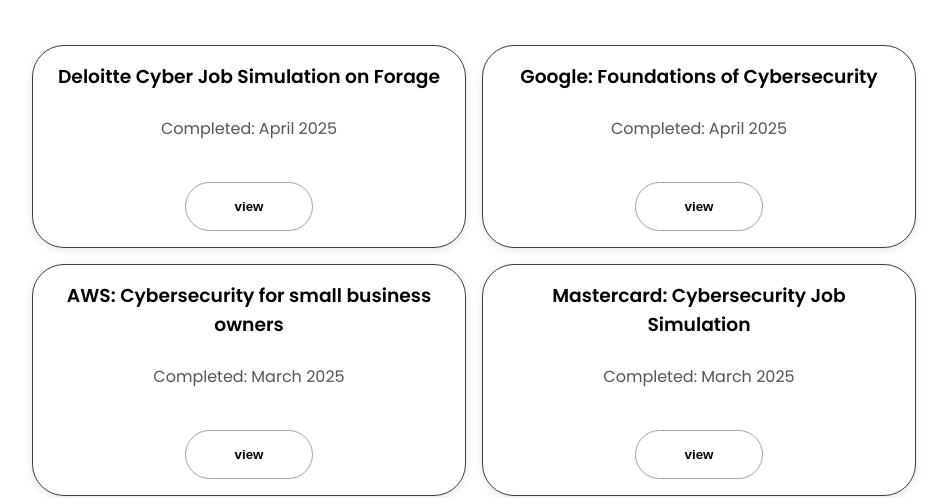
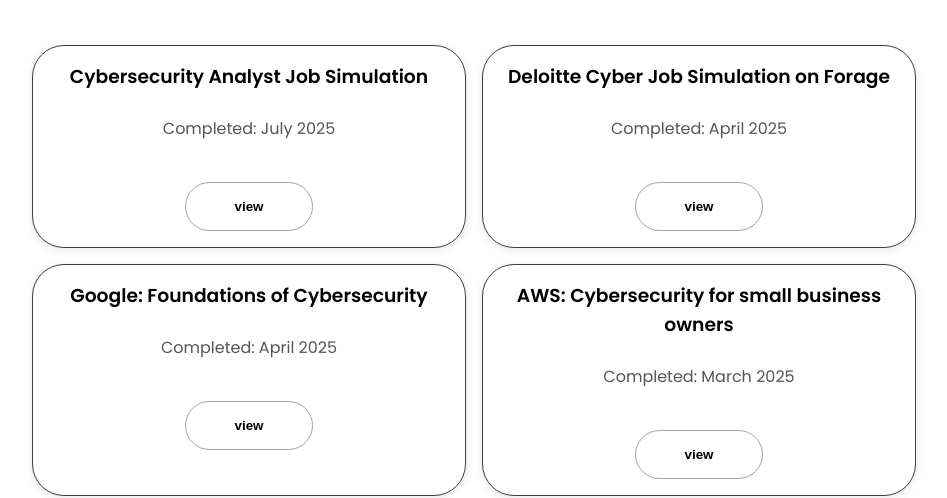
Before and after one commit to smuktha1/portfolio, a plain HTML site: page certifications.html in a window 1280 px wide. Shown: the part 334-832 px from the top of the page, without its empty margins (166-1113 px from the left). Drawn offline with Linux system fonts and the light colour scheme.

Commit message:
Cert update

```diff
--- a/certifications.html
+++ b/certifications.html
@@ -101,6 +101,23 @@
     <h1 class="title">My Certifications</h1>
     <div class="about-containers">
 
+
+      <div class="details-container">
+        <h3>Cybersecurity Analyst Job Simulation</h3>
+        <br>
+        <p>Completed: July 2025</p>
+        <br>
+        <div class="btn-container">
+            <button class="btn btn-color-2 project-btn" onclick="window.open('https://forage-uploads-prod.s3.amazonaws.com/completion-certificates/ifobHAoMjQs9s6bKS/gmf3ypEXBj2wvfQWC_ifobHAoMjQs9s6bKS_W7NcsHJ5MTk82286T_1753448093560_completion_certificate.pdf')">view</button>
+            <!-- <p>Completed Deloitte's Cyber on Forage.
+              <li> In the simulation I: </li>
+              Completed a job simulation involving reading web activity logs
+              Supported a client in a cyber security breach
+              Answered questions to identify suspicious user activity</p> -->
+          </div>
+      </div>
+
+
       <div class="details-container">
         <h3>Deloitte Cyber Job Simulation on Forage</h3>
         <br>
```
